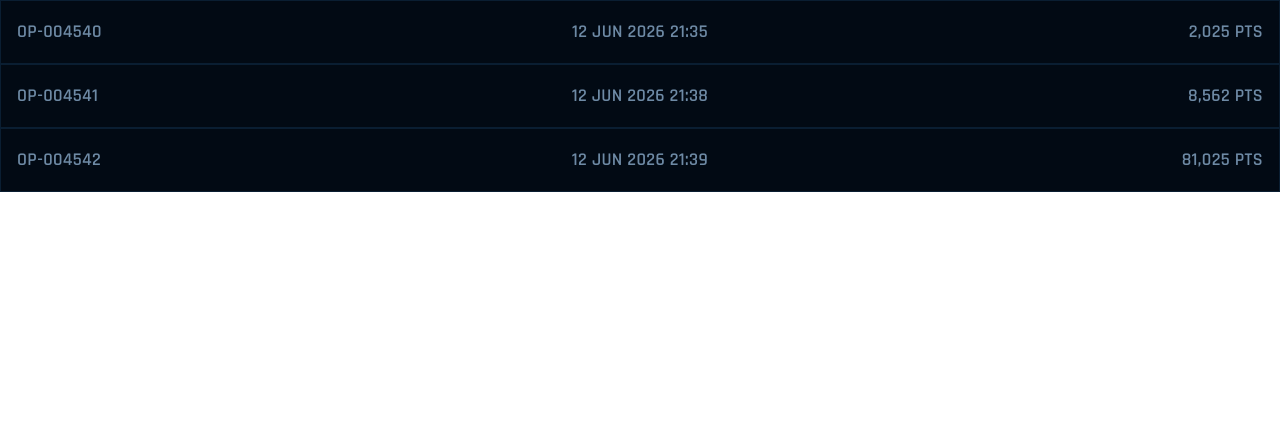
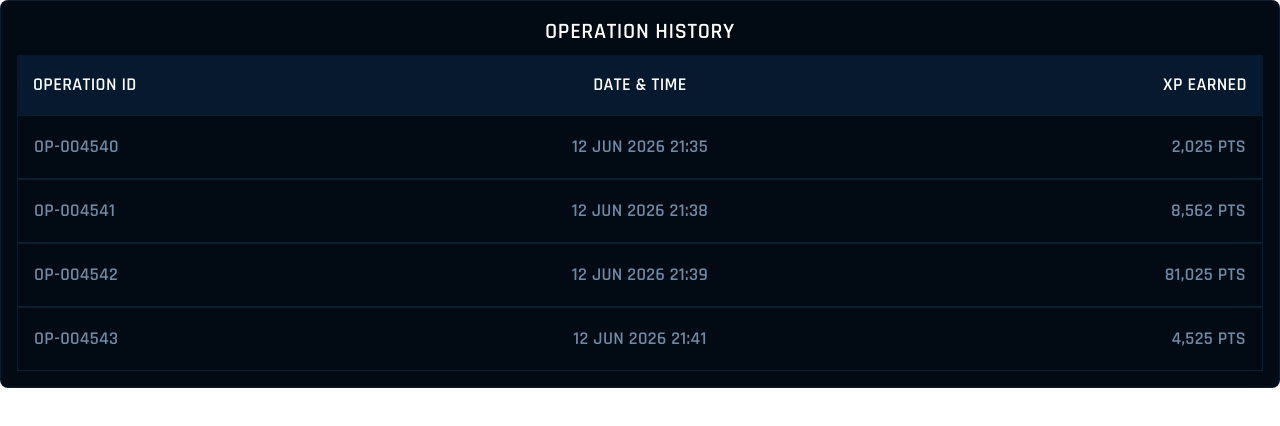
Before and after one commit to IlyasFounas/ft_transcendence, a React (Vite) app in the folder frontend/: page / in a window 1280 px wide. Shown: the top 426 px of the page. Built offline with nearby package versions, Linux system fonts and the light colour scheme.

Commit message:
feat: OperationHistory

```diff
--- a/frontend/src/App.tsx
+++ b/frontend/src/App.tsx
@@ -1,26 +1,11 @@
-import { useState } from 'react'
-
-import OperationHistoryRow from './components/rows/OperationHistoryRow.tsx'
+import OperationHistory from './components/cards/OperationHistory.tsx'
+import { operations } from "./data/operations";
 
 function App() {
 
   return (
 	< div className="w-full min-h-screen bg-white">
-      <OperationHistoryRow
-        operationId="OP-004540"
-        dateTime="12 JUN 2026 21:35"
-        points={2025}
-      />
-      <OperationHistoryRow
-        operationId="OP-004541"
-        dateTime="12 JUN 2026 21:38"
-        points={8562}
-      />
-      <OperationHistoryRow
-        operationId="OP-004542"
-        dateTime="12 JUN 2026 21:39"
-        points={81025}
-      />
+      <OperationHistory operations={operations}/>
 	</div>
   )
 }
--- /dev/null
+++ b/frontend/src/components/cards/OperationHistory.tsx
@@ -0,0 +1,49 @@
+import OperationHistoryRow from "../rows/OperationHistoryRow";
+import type { Operation } from "../../types/operation";
+
+interface OperationHistoryProps {
+    operations: Operation[];
+}
+function TableHeader() {
+    return (
+        <div className="
+            grid
+            grid-cols-3
+            bg-surface-elevated
+            text-heading-small
+            items-center
+            text-text-primary
+            uppercase
+            px-4
+            py-4
+            "
+        >
+            <span className="text-left">operation id</span>
+            <span className="text-center">date & time</span>
+            <span className="text-right">xp earned</span>
+        </div>
+    );
+}
+
+export default function OperationHistory({
+    operations,
+}: OperationHistoryProps) {
+    return (
+        <div className="bg-surface-base px-4 py-4 border border-border-default rounded-lg">
+            <h2 className="text-heading-medium text-center uppercase mb-2">
+                Operation History
+            </h2>
+            <TableHeader />
+            <div className="max-h-64 overflow-y-auto custom-scrollbar">
+                {operations.map((operation) => (
+                    <OperationHistoryRow
+                        key={operation.operationId}
+                        operationId={operation.operationId}
+                        dateTime={operation.dateTime}
+                        points={operation.points}
+                    />
+                ))}
+            </div>
+        </div>
+    );
+}
--- /dev/null
+++ b/frontend/src/data/operations.ts
@@ -0,0 +1,84 @@
+import type { Operation } from "../types/operation";
+
+export const operations: Operation[] = [
+    {
+        operationId: "OP-004540",
+        dateTime: "12 JUN 2026 21:35",
+        points: 2025,
+    },
+    {
+        operationId: "OP-004541",
+        dateTime: "12 JUN 2026 21:38",
+        points: 8562,
+    },
+    {
+        operationId: "OP-004542",
+        dateTime: "12 JUN 2026 21:39",
+        points: 81025,
+    },
+    {
+        operationId: "OP-004543",
+        dateTime: "12 JUN 2026 21:41",
+        points: 4525,
+    },
+    {
+        operationId: "OP-004544",
+        dateTime: "12 JUN 2026 21:44",
+        points: 12750,
+    },
+    {
+        operationId: "OP-004545",
+        dateTime: "12 JUN 2026 21:47",
+        points: 3420,
+    },
+    {
+        operationId: "OP-004546",
+        dateTime: "12 JUN 2026 21:51",
+        points: 6890,
+    },
+    {
+        operationId: "OP-004547",
+        dateTime: "12 JUN 2026 21:54",
+        points: 15625,
+    },
+    {
+        operationId: "OP-004548",
+        dateTime: "12 JUN 2026 21:58",
+        points: 9340,
+    },
+    {
+        operationId: "OP-004549",
+        dateTime: "12 JUN 2026 22:02",
+        points: 4815,
+    },
+    {
+        operationId: "OP-004550",
+        dateTime: "12 JUN 2026 22:06",
+        points: 22750,
+    },
+    {
+        operationId: "OP-004551",
+        dateTime: "12 JUN 2026 22:10",
+        points: 7640,
+    },
+    {
+        operationId: "OP-004552",
+        dateTime: "12 JUN 2026 22:14",
+        points: 18950,
+    },
+    {
+        operationId: "OP-004553",
+        dateTime: "12 JUN 2026 22:18",
+        points: 5235,
+    },
+    {
+        operationId: "OP-004554",
+        dateTime: "12 JUN 2026 22:22",
+        points: 31500,
+    },
+    {
+        operationId: "OP-004555",
+        dateTime: "12 JUN 2026 22:27",
+        points: 8475,
+    },
+];
--- a/frontend/src/index.css
+++ b/frontend/src/index.css
@@ -73,6 +73,30 @@
 	}
 }
 
+@layer components {
+  .custom-scrollbar {
+    scrollbar-width: thin;
+    scrollbar-color: #1E4D78 #020A14;
+  }
+
+  .custom-scrollbar::-webkit-scrollbar {
+    width: 8px;
+  }
+
+  .custom-scrollbar::-webkit-scrollbar-track {
+    background: #020A14;
+  }
+
+  .custom-scrollbar::-webkit-scrollbar-thumb {
+    background: #1E4D78;
+    border-radius: 4px;
+  }
+
+  .custom-scrollbar::-webkit-scrollbar-thumb:hover {
+    background: #35DFFF;
+  }
+}
+
 :root {
   --button-gradient-start: #07192E;
   --button-gradient-middle: #0D3A61;
--- /dev/null
+++ b/frontend/src/types/operation.ts
@@ -0,0 +1,5 @@
+export interface Operation {
+    operationId: string;
+    dateTime: string;
+    points: number;
+}
```
